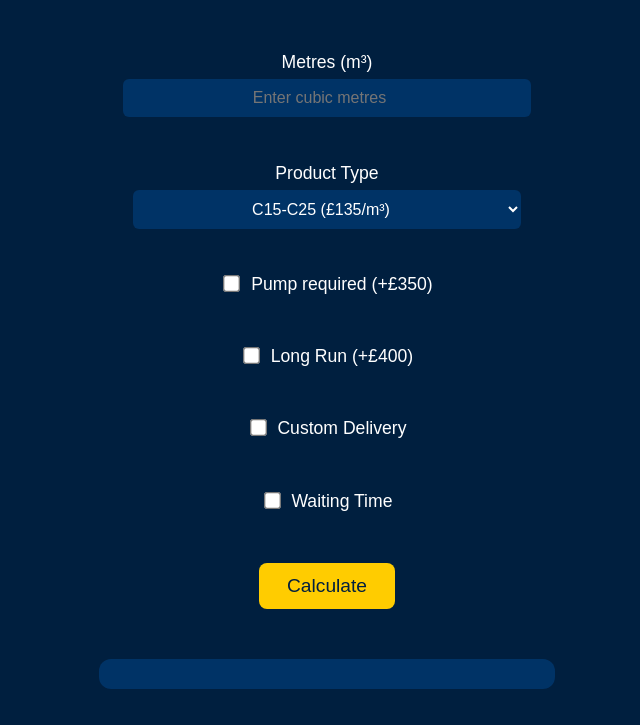
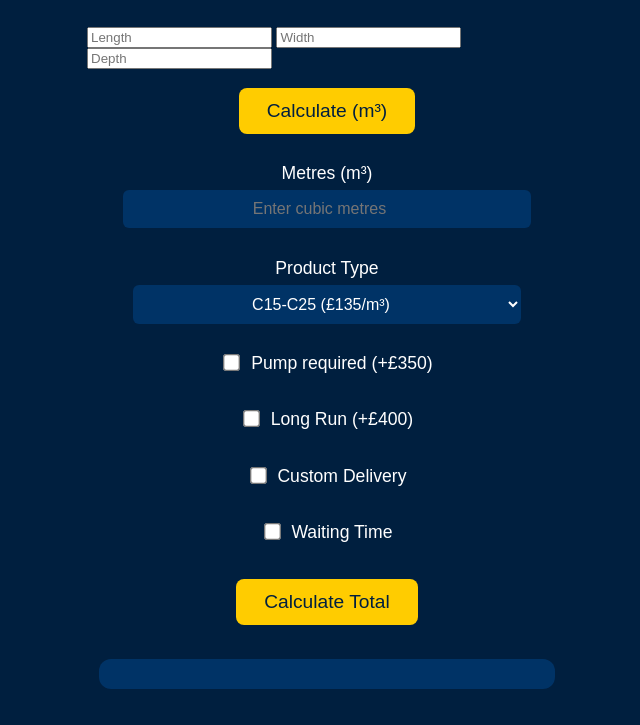
Before and after one commit to Spangla/Testbedbeta, a plain HTML site: page index.html in a window 1280 px wide. Shown: the part 75-800 px from the top of the page, without its empty margins (313-953 px from the left). Drawn offline with Linux system fonts and the light colour scheme.

Commit message:
Update index.html

```diff
--- a/index.html
+++ b/index.html
@@ -14,6 +14,16 @@
   <div class="container">
 
     <h1>Monster Mix Concrete & Pumps</h1>
+
+    <div class="input-row">
+  <input type="number" id="length" placeholder="Length">
+  <input type="number" id="width" placeholder="Width">
+  <input type="number" id="depth" placeholder="Depth">
+</div>
+
+    <div class="form-row">
+  <button id="calcM3Btn" onclick="calculatem3()">Calculate (m³)</button>
+</div>
 
     <!-- Metres Input -->
     <div class="form-row">
@@ -56,7 +66,7 @@
 
     <!-- Calculate Button -->
     <div class="form-row">
-      <button onclick="calculate()">Calculate</button>
+      <button onclick="calculate()">Calculate Total</button>
     </div>
 
     <!-- Results / Receipt Box -->
```
